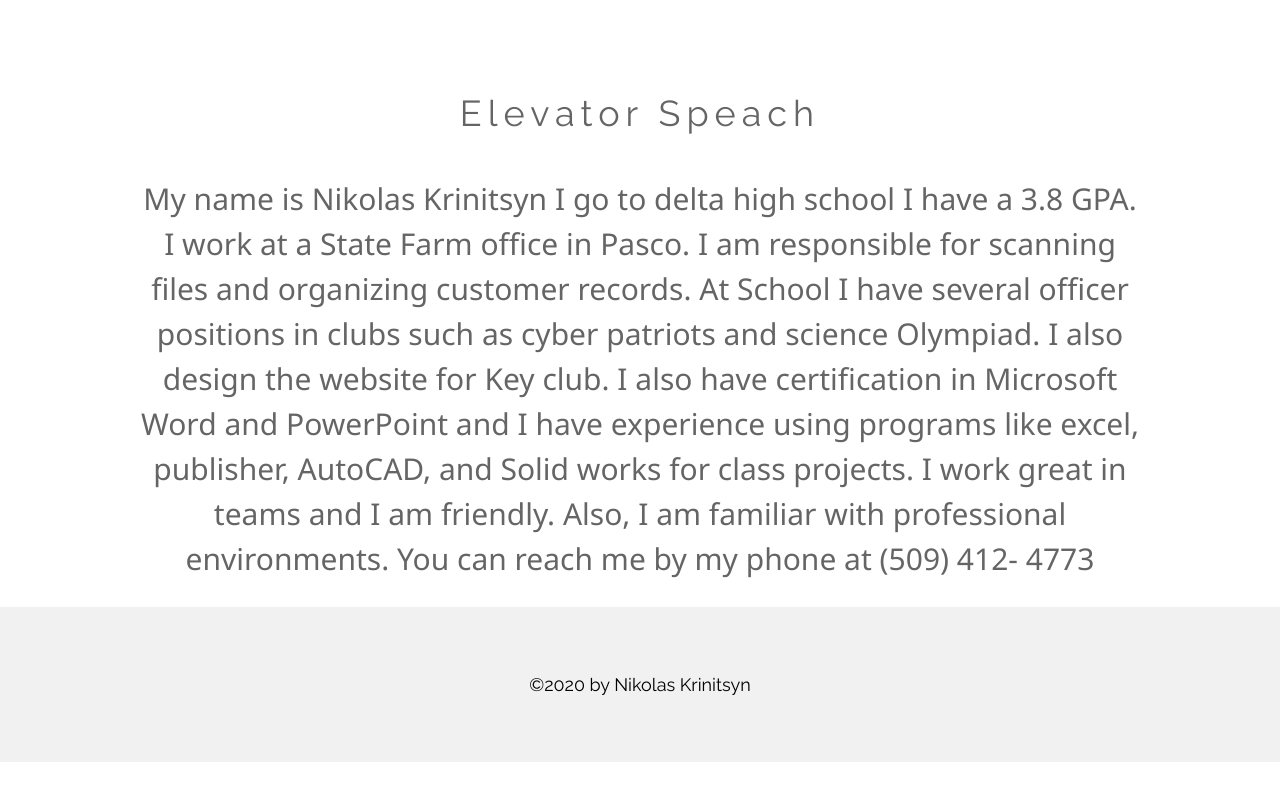
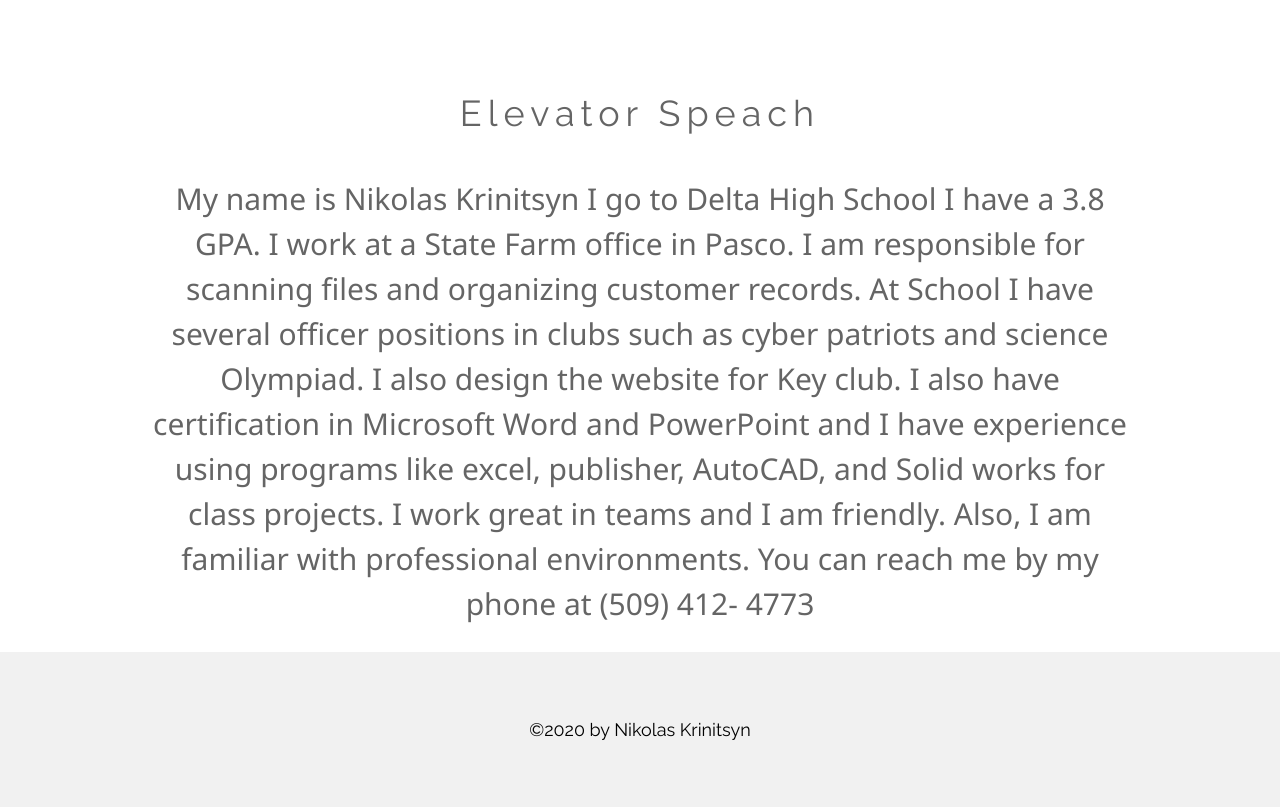
Before and after one commit to Nikolas-Krinitsyn/Nikolas-Krinitsyn.github.io, a plain HTML site: page Speach.html in a window 1280 px wide. Shown: the part 708-1515 px from the top of the page. Before the commit the page ends 1470 px from the top, so only its background shows below. Drawn offline with nearby package versions, Linux system fonts and the light colour scheme.

Commit message:
Update Speach.html

```diff
--- a/Speach.html
+++ b/Speach.html
@@ -144,7 +144,7 @@ footer {
 
 <div class="w3-xlarge w3-panel w3-center w3-opacity">
 <h2 style="margin-left: 10%; margin-right: 10%;">
-My name is Nikolas Krinitsyn I go to delta high school I have a 3.8 GPA. I work at a State Farm office in Pasco. I am responsible for scanning files and organizing customer records. At School I have several officer positions in clubs such as cyber patriots and science Olympiad. I also design the website for Key club. I also have certification in Microsoft Word and PowerPoint and I have experience using programs like excel, publisher, AutoCAD, and Solid works for class projects. I work great in teams and I am friendly. Also, I am familiar with professional environments. You can reach me by my phone at (509) 412- 4773 </h2></div>
+My name is Nikolas Krinitsyn I go to Delta High School I have a 3.8 GPA. I work at a State Farm office in Pasco. I am responsible for scanning files and organizing customer records. At School I have several officer positions in clubs such as cyber patriots and science Olympiad. I also design the website for Key club. I also have certification in Microsoft Word and PowerPoint and I have experience using programs like excel, publisher, AutoCAD, and Solid works for class projects. I work great in teams and I am friendly. Also, I am familiar with professional environments. You can reach me by my phone at (509) 412- 4773 </h2></div>
 
 
 <!-- End Page Content -->
```
